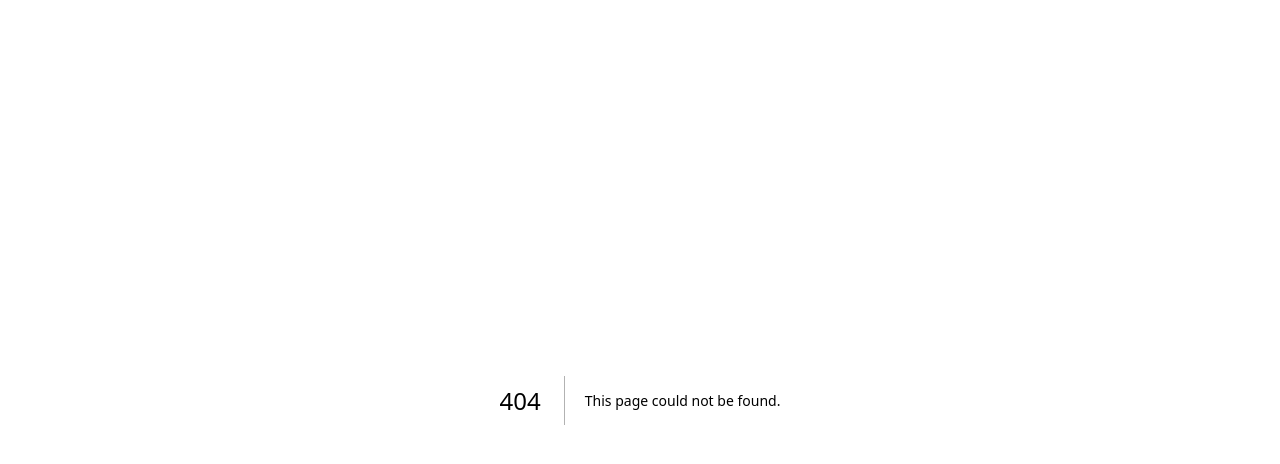
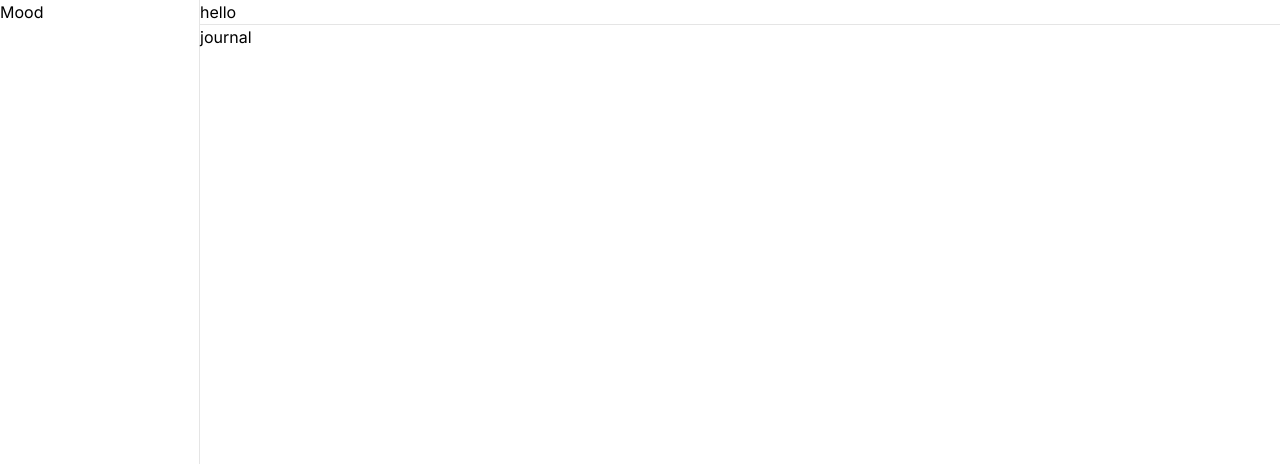
Before and after one commit to MatiCBL/Mood2, a Next.js app: page /journal in a window 1280 px wide. Before the commit this address had no page. Shown: the top 464 px of the page. Built offline with nearby package versions, Linux system fonts and the light colour scheme.

Commit message:
'added-layout-to-dashboard-journal'

```diff
--- /dev/null
+++ b/app/(dashboard)/journal/page.tsx
@@ -0,0 +1,5 @@
+const JournalPage = () => {
+  return <div>journal</div>;
+};
+
+export default JournalPage;
--- /dev/null
+++ b/app/(dashboard)/layout.tsx
@@ -0,0 +1,15 @@
+const DashboardLayout = ({ children }) => {
+  return (
+    <div className="h-screen w-screen relative">
+      <aside className="absolute w-[200px] top-0 left-0 h-full border-r border-black/10">
+        Mood
+      </aside>
+      <div className="ml-[200px]">
+        <header className="h-60px border-b border-black/10">hello</header>
+        <div>{children}</div>
+      </div>
+    </div>
+  );
+};
+
+export default DashboardLayout;
--- a/app/page.tsx
+++ b/app/page.tsx
@@ -9,7 +9,7 @@
   return (
     <div className="w-screen h-screen bg-black flex justify-center items-center text-white">
       <div className="w-full max-w-[600px] mx-auto">
-        <h1 className="text-6xl mb-4">the best Journal app, Mood.</h1>
+        <h1 className="text-6xl mb-4">Mood App</h1>
         <p className="text-2xl text-white/60 mb-4">
           This is the best app for tracking your mood through out your life. All
           you have to do is be honest.{" "}
```
